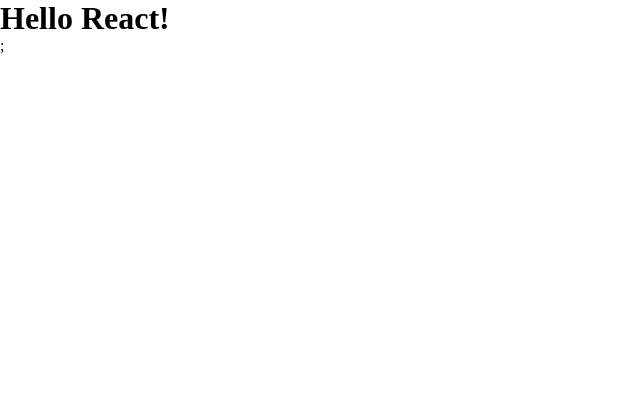
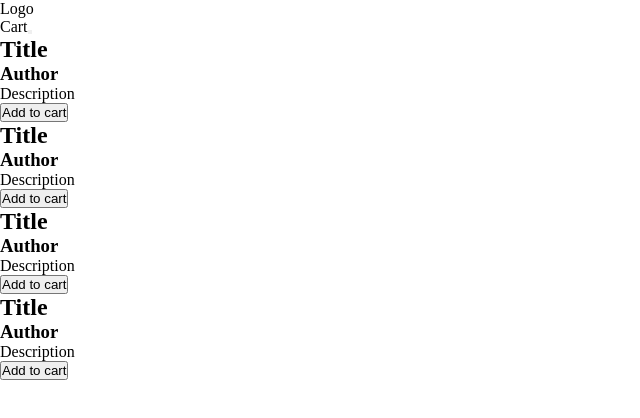
Before and after one commit to StefanMogren/book-store, a React app: page / in a window 1280 px wide. Shown: the top 418 px of the page, without its empty margins (0-640 px from the left). Built offline with nearby package versions, Linux system fonts and the light colour scheme; the HTML template or start-up script is replaced by a standard one.

Commit message:
Added base import between components

```diff
--- a/src/App.jsx
+++ b/src/App.jsx
@@ -1,7 +1,11 @@
+import Header from './components/Header';
+import Main from './components/Main';
+
 function App() {
 	return (
-		<div className="app">
-			<h1>Hello React!</h1>;
+		<div className='app'>
+			<Header />
+			<Main />
 		</div>
 	);
 }
--- a/src/components/BookItem.jsx
+++ b/src/components/BookItem.jsx
@@ -1,5 +1,12 @@
 function BookItem() {
-	return <li className='main__book-item'>BookItem</li>;
+	return (
+		<li className='main__book-item'>
+			<h2 className='main__book-title'>Title</h2>
+			<h3 className='main__book-author'>Author</h3>
+			<p className='main__book-description'>Description</p>
+			<button className='main__book-add-to-cart'>Add to cart</button>
+		</li>
+	);
 }
 
 export default BookItem;
--- a/src/components/BookList.jsx
+++ b/src/components/BookList.jsx
@@ -1,5 +1,14 @@
+import BookItem from './BookItem';
+
 function BookList() {
-	return <ul className='main__book-list'>BookList</ul>;
+	return (
+		<ul className='main__book-list'>
+			<BookItem />
+			<BookItem />
+			<BookItem />
+			<BookItem />
+		</ul>
+	);
 }
 
 export default BookList;
--- a/src/components/Header.jsx
+++ b/src/components/Header.jsx
@@ -1,5 +1,13 @@
+import Cart from './Cart';
+import Logo from './Logo';
+
 function Header() {
-	return <header className='header'>Header</header>;
+	return (
+		<header className='header'>
+			<Logo />
+			<Cart />
+		</header>
+	);
 }
 
 export default Header;
--- a/src/components/Main.jsx
+++ b/src/components/Main.jsx
@@ -1,5 +1,11 @@
+import BookList from './BookList';
+
 function Main() {
-	return <main className='main'>Main</main>;
+	return (
+		<main className='main'>
+			<BookList />
+		</main>
+	);
 }
 
 export default Main;
```
